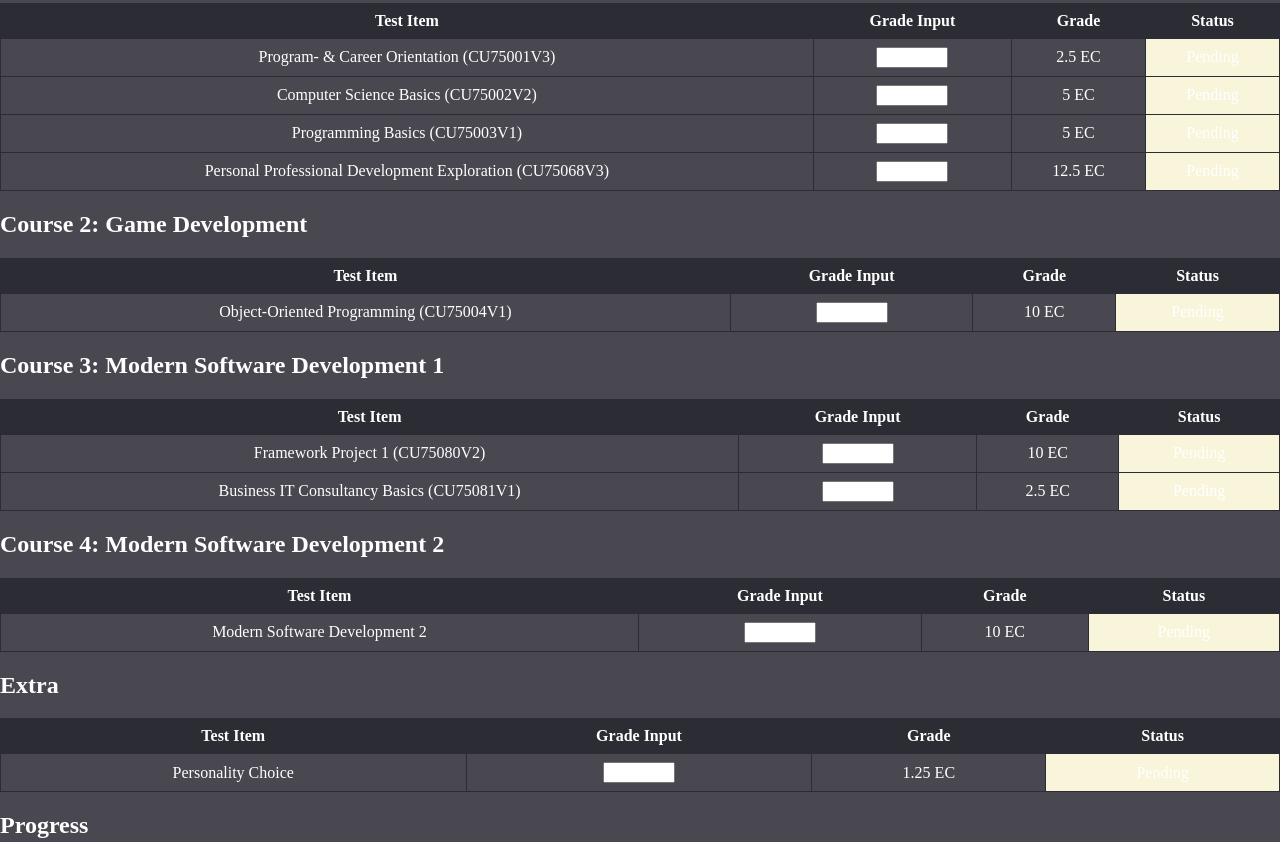
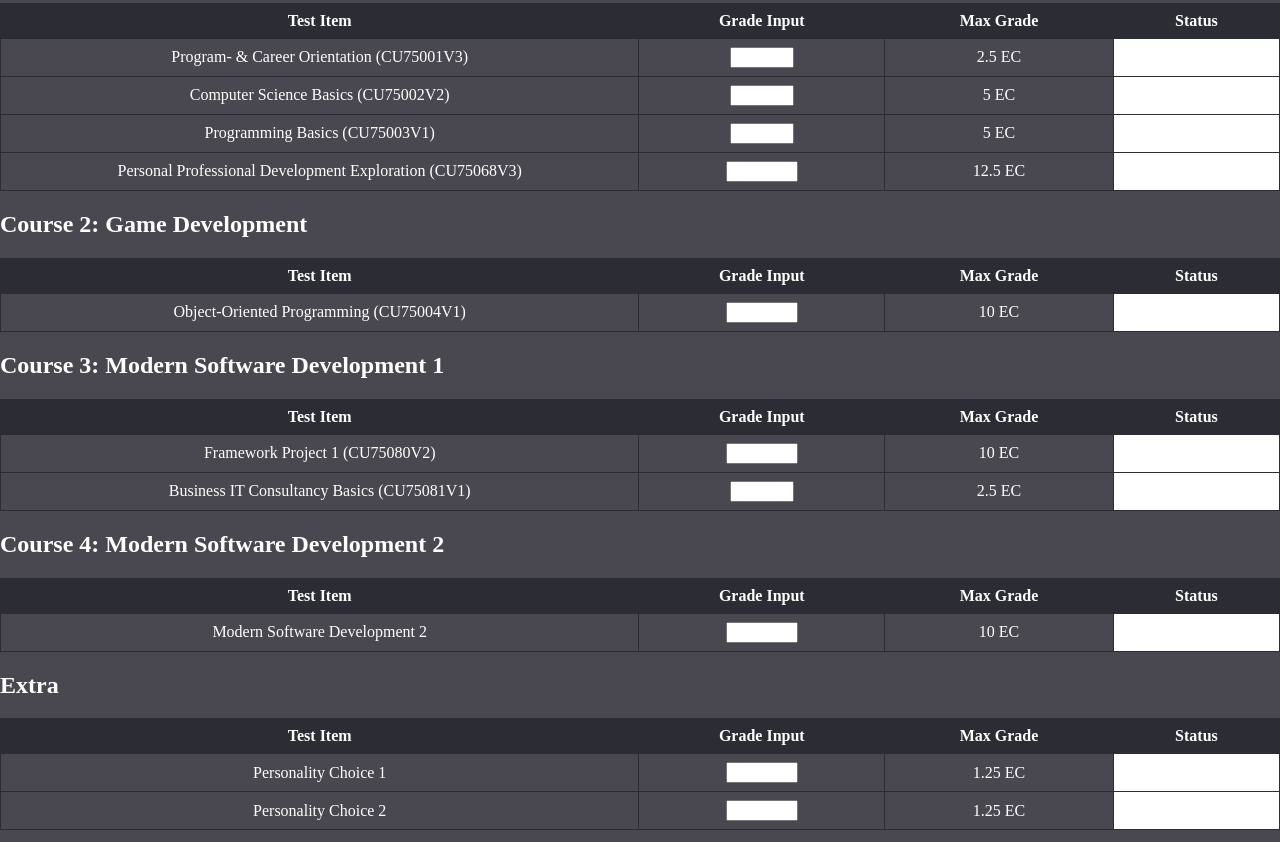
Before and after one commit to iemsel/iemsel.github.io, a plain HTML site: page dashboard.html in a window 1280 px wide. Shown: the part 170-1012 px from the top of the page. Drawn offline with Linux system fonts and the light colour scheme.

Commit message:
dashboard finished

```diff
--- a/dashboard.html
+++ b/dashboard.html
@@ -23,32 +23,32 @@
     <h2>Course 1: Introduction to Computer Science</h2>
     <table>
         <tr>
-            <th>Test Item</th>
+            <th class="first-column">Test Item</th>
             <th>Grade Input</th>
-            <th>Grade</th>
+            <th>Max Grade</th>
             <th>Status</th>
         </tr>
         <tr>
             <td>Program- & Career Orientation (CU75001V3)</td>
-            <td><input type="number" min="0" max="10" step="0.1" data-ec="2.5"></td>
+            <td><input type="number" min="0" max="2.5" step="0.1" data-max="2.5"></td>
             <td>2.5 EC</td>
             <td class="pending">Pending</td>
         </tr>
         <tr>
             <td>Computer Science Basics (CU75002V2)</td>
-            <td><input type="number" min="0" max="10" step="0.1" data-ec="5"></td>
+            <td><input type="number" min="0" max="5" step="0.1" data-max="5"></td>
             <td>5 EC</td>
             <td class="pending">Pending</td>
         </tr>
         <tr>
             <td>Programming Basics (CU75003V1)</td>
-            <td><input type="number" min="0" max="10" step="0.1" data-ec="5"></td>
+            <td><input type="number" min="0" max="5" step="0.1" data-max="5"></td>
             <td>5 EC</td>
             <td class="pending">Pending</td>
         </tr>
         <tr>
             <td>Personal Professional Development Exploration (CU75068V3)</td>
-            <td><input type="number" min="0" max="10" step="0.1" data-ec="12.5"></td>
+            <td><input type="number" min="0" max="12.5" step="0.1" data-max="12.5"></td>
             <td>12.5 EC</td>
             <td class="pending">Pending</td>
         </tr>
@@ -57,14 +57,14 @@
     <h2>Course 2: Game Development</h2>
     <table>
         <tr>
-            <th>Test Item</th>
+            <th class="first-column">Test Item</th>
             <th>Grade Input</th>
-            <th>Grade</th>
+            <th>Max Grade</th>
             <th>Status</th>
         </tr>
         <tr>
             <td>Object-Oriented Programming (CU75004V1)</td>
-            <td><input type="number" min="0" max="10" step="0.1" data-ec="10"></td>
+            <td><input type="number" min="0" max="10" step="0.1" data-max="10"></td>
             <td>10 EC</td>
             <td class="pending">Pending</td>
         </tr>
@@ -73,20 +73,20 @@
     <h2>Course 3: Modern Software Development 1</h2>
     <table>
         <tr>
-            <th>Test Item</th>
+            <th class="first-column">Test Item</th>
             <th>Grade Input</th>
-            <th>Grade</th>
+            <th>Max Grade</th>
             <th>Status</th>
         </tr>
         <tr>
             <td>Framework Project 1 (CU75080V2)</td>
-            <td><input type="number" min="0" max="10" step="0.1" data-ec="10"></td>
+            <td><input type="number" min="0" max="10" step="0.1" data-max="10"></td>
             <td>10 EC</td>
             <td class="pending">Pending</td>
         </tr>
         <tr>
             <td>Business IT Consultancy Basics (CU75081V1)</td>
-            <td><input type="number" min="0" max="10" step="0.1" data-ec="2.5"></td>
+            <td><input type="number" min="0" max="2.5" step="0.1" data-max="2.5"></td>
             <td>2.5 EC</td>
             <td class="pending">Pending</td>
         </tr>
@@ -95,14 +95,14 @@
     <h2>Course 4: Modern Software Development 2</h2>
     <table>
         <tr>
-            <th>Test Item</th>
+            <th class="first-column">Test Item</th>
             <th>Grade Input</th>
-            <th>Grade</th>
+            <th>Max Grade</th>
             <th>Status</th>
         </tr>
         <tr>
             <td>Modern Software Development 2</td>
-            <td><input type="number" min="0" max="10" step="0.1" data-ec="10"></td>
+            <td><input type="number" min="0" max="10" step="0.1" data-max="10"></td>
             <td>10 EC</td>
             <td class="pending">Pending</td>
         </tr>
@@ -111,14 +111,20 @@
     <h2>Extra</h2>
     <table>
         <tr>
-            <th>Test Item</th>
+            <th class="first-column">Test Item</th>
             <th>Grade Input</th>
-            <th>Grade</th>
+            <th>Max Grade</th>
             <th>Status</th>
         </tr>
         <tr>
-            <td>Personality Choice</td>
-            <td><input type="number" min="0" max="10" step="0.1" data-ec="1.25"></td>
+            <td>Personality Choice 1</td>
+            <td><input type="number" min="0" max="1.25" step="0.1" data-max="1.25"></td>
+            <td>1.25 EC</td>
+            <td class="pending">Pending</td>
+        </tr>
+        <tr>
+            <td>Personality Choice 2</td>
+            <td><input type="number" min="0" max="1.25" step="0.1" data-max="1.25"></td>
             <td>1.25 EC</td>
             <td class="pending">Pending</td>
         </tr>
@@ -130,26 +136,38 @@
         <div class="progress-bar-fill" id="progress-bar-fill" style="width: 0%;">0%</div>
     </div>
     <p>NBSA Boundary: <strong>45 EC</strong> (Need at least 45 EC to pass)</p>
+
     <script>
         function updateProgress() {
             let totalEC = 0;
-            let maxEC = 60; // Total EC required for full completion
+            let maxEC = 60;
 
-            // Select all input fields and calculate the total EC
+
             document.querySelectorAll('input[type="number"]').forEach(input => {
-                if (input.value) {
-                    totalEC += parseFloat(input.dataset.ec);
+                const maxGrade = parseFloat(input.dataset.max);
+                const gradeInput = parseFloat(input.value);
+
+                if (gradeInput > 0) {
+                    const statusCell = input.parentElement.nextElementSibling.nextElementSibling;
+
+                    if (gradeInput < 0.7 * maxGrade) {
+                        statusCell.textContent = 'Failed';
+                        statusCell.className = 'failed';
+                    } else {
+                        statusCell.textContent = 'Completed';
+                        statusCell.className = 'completed';
+                    }
+                    console.log(input.value);
+                    totalEC += parseFloat(input.value);
                 }
             });
 
-            // Update the progress bar and text
             let progressPercentage = (totalEC / maxEC) * 100;
             document.getElementById('progress-bar-fill').style.width = progressPercentage + '%';
             document.getElementById('progress-bar-fill').textContent = Math.round(progressPercentage) + '%';
             document.getElementById('total-credits').textContent = totalEC.toFixed(2) + '/60 EC';
         }
 
-        // Add event listeners to input fields to update progress on change
         document.querySelectorAll('input[type="number"]').forEach(input => {
             input.addEventListener('input', updateProgress);
         });
--- a/style.css
+++ b/style.css
@@ -204,23 +204,24 @@ th, td {
     border: 1px solid #2c2c34;
     padding: 8px;
     text-align: center;
+    max-width: 250px;
 }
 th {
     color: #ffffff;
     background-color: #2c2c34;
 }
 .completed {
-    background-color: #b6cca1; /* Green */
+    background-color: #b6cca1;
 }
 .failed {
-    background-color: #dececf; /* Red */
+    background-color: #dececf;
 }
 .pending {
-    background-color: #f8f5db; /* Yellow */
+    background-color: #ffffff;
 }
 .progress-bar {
     height: 25px;
-    background-color: #ddd;
+    background-color: #ffffff;
     border-radius: 5px;
     overflow: hidden;
     margin-bottom: 10px;
@@ -231,4 +232,7 @@ th {
     text-align: center;
     color: white;
 }
+.first-column {
+    min-width: 250px;
+}
 /* end dashboard */
```
